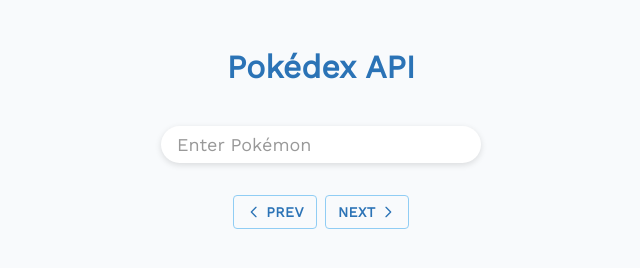
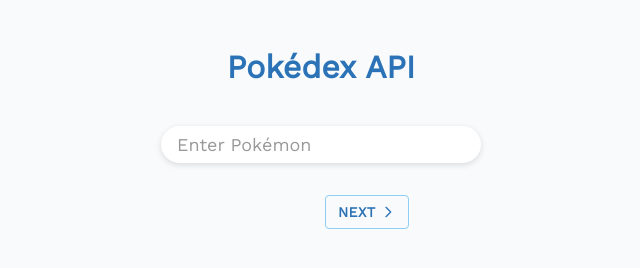
Before and after one commit to apcurran/Pokedex-API, a plain HTML site: page index.html in a window 1280 px wide. Shown: the top 268 px of the page, without its empty margins (319-959 px from the left). Drawn offline with nearby package versions, Linux system fonts and the light colour scheme; no server answers.

Commit message:
Update pagination prev btn in HTML doc to default to hidden visibility upon initial page load (since user starts on the first page with no prev available initially)

```diff
--- a/index.html
+++ b/index.html
@@ -28,7 +28,7 @@
         <input name="input" type="text" class="home-form-search" placeholder="Enter Pok&eacute;mon">
     </form>
     <section class="pagination-controls">
-        <button id="pagination-controls__btn--prev" class="pagination-controls__btn">
+        <button id="pagination-controls__btn--prev" class="pagination-controls__btn btn--hide">
             <svg class="chevron" fill="none" stroke="currentColor" viewBox="0 0 24 24" xmlns="http://www.w3.org/2000/svg"><path stroke-linecap="round" stroke-linejoin="round" stroke-width="2" d="M15 19l-7-7 7-7"></path></svg>
             <span>Prev</span>
         </button>
```
